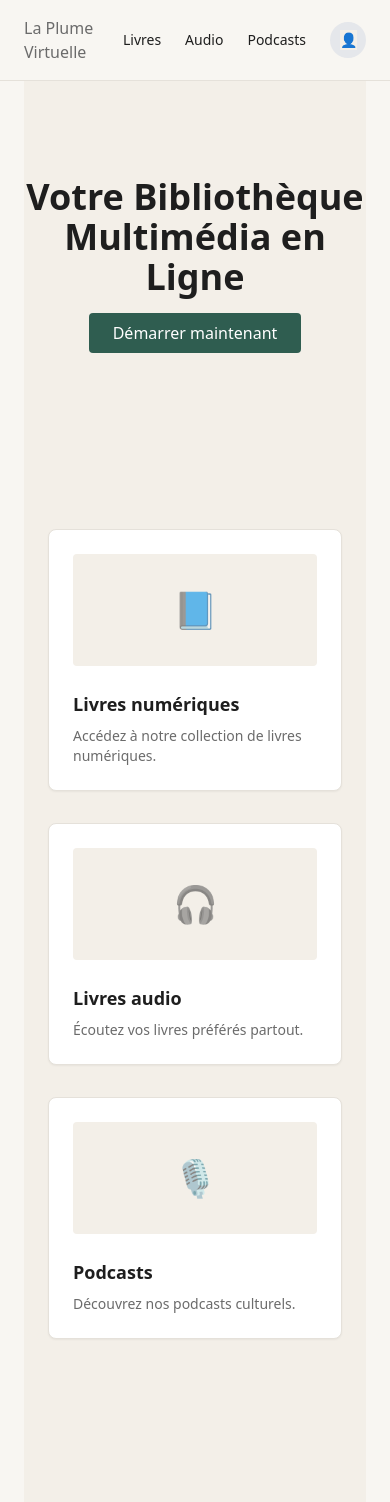
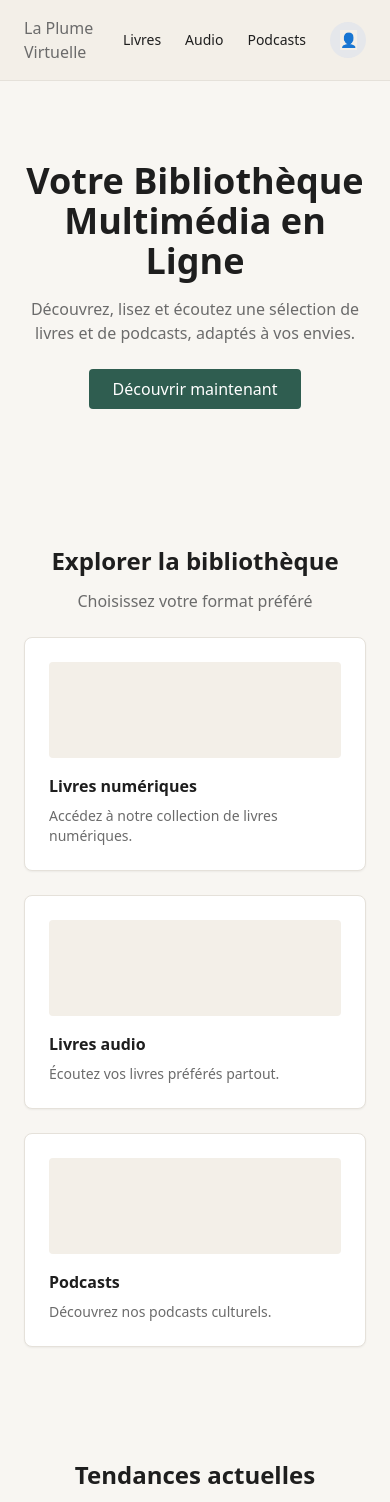
Before and after one commit to AbdulrahmanChahdi/LaPlumeVirtuelle, a React (Vite) app in the folder FrontEnd/: page / in a window 390 px wide. Shown: the top 1502 px of the page. Built offline with nearby package versions, Linux system fonts and the light colour scheme.

Commit message:
add register page and improve overall homepage UI consistency

```diff
--- a/FrontEnd/src/app/components/layout/HeaderPublic.jsx
+++ b/FrontEnd/src/app/components/layout/HeaderPublic.jsx
@@ -3,7 +3,7 @@ import UserMenu from "./UserMenu"
 
 export default function HeaderPublic() {
   return (
-    <header className="bg-paper border-b border-borderSoft">
+    <header className="bg-paperSoft border-b border-borderSoft">
       <div className="max-w-7xl mx-auto px-6 py-4 flex items-center justify-between">
 
         {/* Logo */}
--- /dev/null
+++ b/FrontEnd/src/app/components/layout/Section.jsx
@@ -0,0 +1,21 @@
+export default function Section({ title, subtitle, children }) {
+  return (
+    <section className="py-14">
+      <div className="max-w-7xl mx-auto px-6">
+        {title && (
+          <h2 className="text-2xl font-bold text-center mb-3">
+            {title}
+          </h2>
+        )}
+
+        {subtitle && (
+          <p className="text-center text-inkSoft mb-6">
+            {subtitle}
+          </p>
+        )}
+
+        {children}
+      </div>
+    </section>
+  )
+}
--- /dev/null
+++ b/FrontEnd/src/app/components/ui/ProductCard.jsx
@@ -0,0 +1,34 @@
+import Card from "./Card"
+
+export default function ProductCard({
+  title,
+  subtitle,
+  imageUrl,
+}) {
+  return (
+    <Card className="cursor-pointer hover:shadow-md transition">
+
+      <div className="h-40 bg-paperSoft rounded mb-4 overflow-hidden">
+        {imageUrl ? (
+          <img
+            src={imageUrl}
+            alt={title}
+            className="h-full w-full object-cover"
+          />
+        ) : (
+          <div className="h-full w-full flex items-center justify-center text-inkMuted text-sm">
+            Image à venir
+          </div>
+        )}
+      </div>
+
+      <h4 className="font-semibold text-sm">{title}</h4>
+
+      {subtitle && (
+        <p className="text-xs text-inkMuted mt-1">
+          {subtitle}
+        </p>
+      )}
+    </Card>
+  )
+}
--- a/FrontEnd/src/app/features/home/HeroSection.jsx
+++ b/FrontEnd/src/app/features/home/HeroSection.jsx
@@ -2,14 +2,21 @@ import Button from "../../components/ui/Button"
 
 export default function HeroSection() {
   return (
-    <section className="bg-paperSoft py-24 text-center">
-      <h1 className="text-4xl md:text-5xl font-bold mb-4">
-        Votre Bibliothèque Multimédia en Ligne
-      </h1>
+    <section className="py-20">
+      <div className="max-w-4xl mx-auto px-6 text-center">
+        <h1 className="text-4xl font-bold mb-4">
+          Votre Bibliothèque Multimédia en Ligne
+        </h1>
 
-      <Button>
-        Démarrer maintenant
-      </Button>
+        <p className="text-inkSoft mb-6">
+          Découvrez, lisez et écoutez une sélection de livres et de podcasts,
+          adaptés à vos envies.
+        </p>
+
+        <Button>
+          Découvrir maintenant
+        </Button>
+      </div>
     </section>
   )
 }
--- a/FrontEnd/src/app/features/home/Home.jsx
+++ b/FrontEnd/src/app/features/home/Home.jsx
@@ -5,11 +5,11 @@ import HomeRecommendations from "./HomeRecommendations"
 
 export default function Home() {
   return (
-    <div className="max-w-7xl mx-auto px-6">
+    <>
       <HeroSection />
       <MediaSection />
       <HomeStats />
       <HomeRecommendations />
-    </div>
+    </>
   )
 }
--- a/FrontEnd/src/app/features/home/HomeRecommendations.jsx
+++ b/FrontEnd/src/app/features/home/HomeRecommendations.jsx
@@ -1,117 +1,42 @@
-import RecommendationGroup from "./RecommendationGroup"
-
-import Livre from "../../models/livre"
-import LivreAudio from "../../models/livreAudio"
-import Podcast from "../../models/podcast"
+import Section from "../../components/layout/Section"
+import ProductCard from "../../components/ui/ProductCard"
 
 export default function HomeRecommendations() {
-  // Mock aligné BACKEND (remplacé plus tard par API / IA)
-  const livres = [
-    new Livre({
-      id: 1,
-      titre: "1984",
-      auteur: "George Orwell",
-      couvertureUrl: "/images/books/1984.jpg",
-      nombreLectures: 12430,
-    }),
-    new Livre({
-      id: 2,
-      titre: "Le Comte de Monte-Cristo",
-      auteur: "Alexandre Dumas",
-      couvertureUrl: "/images/books/monte-cristo.jpg",
-      nombreLectures: 10320,
-    }),
-    new Livre({
-      id: 3,
-      titre: "Candide",
-      auteur: "Voltaire",
-      couvertureUrl: "/images/books/candide.jpg",
-      nombreLectures: 8920,
-    }),
-  ]
+  return (
+    <Section
+      title="Ce qui pourrait te plaire"
+      subtitle="Suggestions basées sur les tendances actuelles"
+    >
+      <div className="space-y-12">
 
-  const livresAudio = [
-    new LivreAudio({
-      id: 4,
-      titre: "L’Étranger",
-      auteur: "Albert Camus",
-      couvertureUrl: "/images/audiobooks/letranger.jpg",
-      nombreEcoutes: 8210,
-    }),
-    new LivreAudio({
-      id: 5,
-      titre: "Germinal",
-      auteur: "Émile Zola",
-      couvertureUrl: "/images/audiobooks/germinal.jpg",
-      nombreEcoutes: 7540,
-    }),
-    new LivreAudio({
-      id: 6,
-      titre: "Notre-Dame de Paris",
-      auteur: "Victor Hugo",
-      couvertureUrl: "/images/audiobooks/notre-dame.jpg",
-      nombreEcoutes: 6980,
-    }),
-  ]
+        <div>
+          <h3 className="font-semibold mb-4">Livres numériques</h3>
+          <div className="grid grid-cols-1 md:grid-cols-3 gap-6">
+            <ProductCard title="1984" subtitle="George Orwell" />
+            <ProductCard title="Le Comte de Monte-Cristo" subtitle="Alexandre Dumas" />
+            <ProductCard title="Candide" subtitle="Voltaire" />
+          </div>
+        </div>
 
-  const podcasts = [
-    new Podcast({
-      id: 7,
-      titre: "Le Cours de l’Histoire",
-      animateur: "France Culture",
-      couvertureUrl: "/images/podcasts/cours-histoire.jpg",
-      nombreTelechargements: 5980,
-    }),
-    new Podcast({
-      id: 8,
-      titre: "Affaires sensibles",
-      animateur: "France Inter",
-      couvertureUrl: "/images/podcasts/affaires-sensibles.jpg",
-      nombreTelechargements: 5620,
-    }),
-    new Podcast({
-      id: 9,
-      titre: "Concordance des temps",
-      animateur: "Jean-Noël Jeanneney",
-      couvertureUrl: "/images/podcasts/concordance.jpg",
-      nombreTelechargements: 5310,
-    }),
-  ]
+        <div>
+          <h3 className="font-semibold mb-4">Livres audio</h3>
+          <div className="grid grid-cols-1 md:grid-cols-3 gap-6">
+            <ProductCard title="Le Petit Prince" subtitle="Antoine de Saint-Exupéry" />
+            <ProductCard title="Germinal" subtitle="Émile Zola" />
+            <ProductCard title="Les Misérables" subtitle="Victor Hugo" />
+          </div>
+        </div>
 
-  return (
-    <section className="bg-paperSoft py-20">
-      <div className="max-w-7xl mx-auto px-6">
-
-        <h2 className="text-2xl font-bold text-center mb-12">
-          Ce qui pourrait te plaire !
-        </h2>
-
-        <div className="space-y-16">
-
-          <RecommendationGroup
-            title="Livres numériques"
-            icon="📘"
-            items={livres}
-            type="livre"
-          />
-
-          <RecommendationGroup
-            title="Livres audio"
-            icon="🎧"
-            items={livresAudio}
-            type="audio"
-          />
-
-          <RecommendationGroup
-            title="Podcasts"
-            icon="🎙️"
-            items={podcasts}
-            type="podcast"
-          />
-
+        <div>
+          <h3 className="font-semibold mb-4">Podcasts</h3>
+          <div className="grid grid-cols-1 md:grid-cols-3 gap-6">
+            <ProductCard title="Histoire de France" />
+            <ProductCard title="Sciences & Société" />
+            <ProductCard title="Philosophie aujourd’hui" />
+          </div>
         </div>
 
       </div>
-    </section>
+    </Section>
   )
 }
--- a/FrontEnd/src/app/features/home/HomeStats.jsx
+++ b/FrontEnd/src/app/features/home/HomeStats.jsx
@@ -1,3 +1,4 @@
+import Section from "../../components/layout/Section"
 import StatCard from "./StatCard"
 
 export default function HomeStats() {
@@ -20,21 +21,14 @@ export default function HomeStats() {
   ]
 
   return (
-        <section className="bg-paperSoft py-20">
-            <div className="max-w-7xl mx-auto px-6">
-
-                <h2 className="text-2xl font-bold text-center mb-6">
-                    Tendances actuelles
-                </h2>
-
-                <div className="grid grid-cols-1 md:grid-cols-3 gap-6 items-stretch">
+    <Section title="Tendances actuelles">
+      <div className="bg-paperSoft/60 border border-borderSoft rounded-2xl px-6 py-8">
+        <div className="grid grid-cols-1 md:grid-cols-3 gap-6">
           {stats.map((stat, index) => (
             <StatCard key={index} {...stat} />
           ))}
         </div>
-
       </div>
-        </section>
-
+    </Section>
   )
 }
--- a/FrontEnd/src/app/features/home/MediaSection.jsx
+++ b/FrontEnd/src/app/features/home/MediaSection.jsx
@@ -1,60 +1,44 @@
+import { Link } from "react-router-dom"
 import Card from "../../components/ui/Card"
-import { Link } from "react-router-dom"
+import Section from "../../components/layout/Section"
 
 export default function MediaSection() {
-  const items = [
-    {
-      title: "Livres numériques",
-      description: "Accédez à notre collection de livres numériques.",
-      icon: "📘",
-      link: "/library/digital-books",
-    },
-    {
-      title: "Livres audio",
-      description: "Écoutez vos livres préférés partout.",
-      icon: "🎧",
-      link: "/library/audiobooks",
-    },
-    {
-      title: "Podcasts",
-      description: "Découvrez nos podcasts culturels.",
-      icon: "🎙️",
-      link: "/library/podcasts",
-    },
-  ]
+  return (
+    <Section
+      title="Explorer la bibliothèque"
+      subtitle="Choisissez votre format préféré"
+    >
+      <div className="grid grid-cols-1 md:grid-cols-3 gap-6">
+        <Link to="/library/digital-books">
+          <Card className="text-center hover:shadow-md transition">
+            <div className="h-24 bg-paperSoft rounded mb-4" />
+            <h3 className="font-semibold">Livres numériques</h3>
+            <p className="text-sm text-inkSoft mt-2">
+              Accédez à notre collection de livres numériques.
+            </p>
+          </Card>
+        </Link>
 
-  return (
-    <section className="bg-paperSoft py-20">
-      <div className="max-w-7xl mx-auto px-6">
-        <div className="grid grid-cols-1 md:grid-cols-3 gap-8">
+        <Link to="/library/audiobooks">
+          <Card className="text-center hover:shadow-md transition">
+            <div className="h-24 bg-paperSoft rounded mb-4" />
+            <h3 className="font-semibold">Livres audio</h3>
+            <p className="text-sm text-inkSoft mt-2">
+              Écoutez vos livres préférés partout.
+            </p>
+          </Card>
+        </Link>
 
-          {items.map((item) => (
-            <Link key={item.title} to={item.link}>
-              <Card className="group cursor-pointer text-center">
-
-                {/* Placeholder visuel */}
-                <div className="h-28 bg-paperSoft rounded mb-6 flex items-center justify-center">
-                  <span className="text-4xl opacity-60 group-hover:text-accent transition">
-                    {item.icon}
-                  </span>
-                </div>
-
-                {/* Titre */}
-                <h2 className="font-semibold text-lg mb-2 group-hover:text-accent transition">
-                  {item.title}
-                </h2>
-
-                {/* Description */}
-                <p className="text-sm text-inkSoft">
-                  {item.description}
-                </p>
-
-              </Card>
-            </Link>
-          ))}
-
-        </div>
+        <Link to="/library/podcasts">
+          <Card className="text-center hover:shadow-md transition">
+            <div className="h-24 bg-paperSoft rounded mb-4" />
+            <h3 className="font-semibold">Podcasts</h3>
+            <p className="text-sm text-inkSoft mt-2">
+              Découvrez nos podcasts culturels.
+            </p>
+          </Card>
+        </Link>
       </div>
-    </section>
+    </Section>
   )
 }
```
Also changed, not shown: FrontEnd/src/app/features/auth/Register.jsx (+126 -1 lines), FrontEnd/src/app/features/home/RecommendationGroup.jsx (+1 -7 lines), FrontEnd/src/app/features/home/StatCard.jsx (+2 -8 lines). Lines whose indentation alone changed are shown as unchanged.
